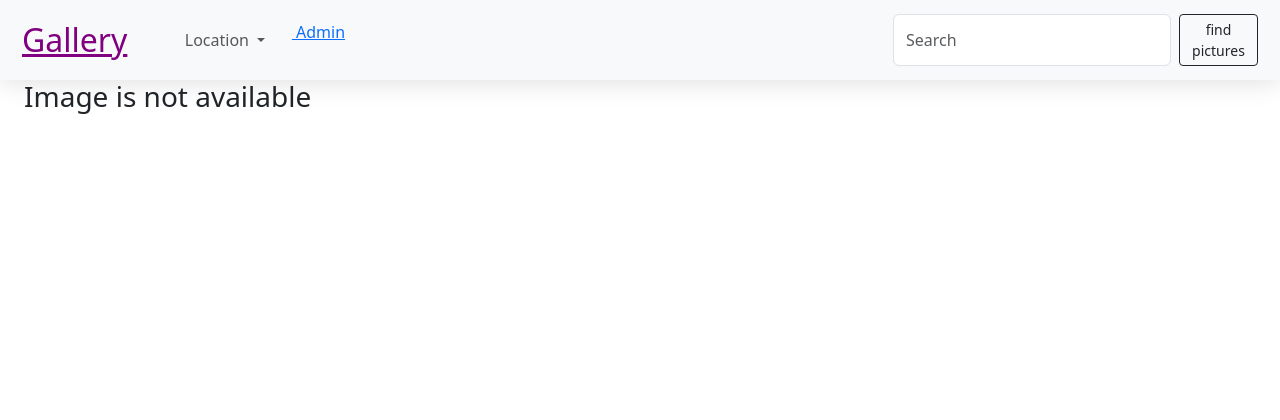
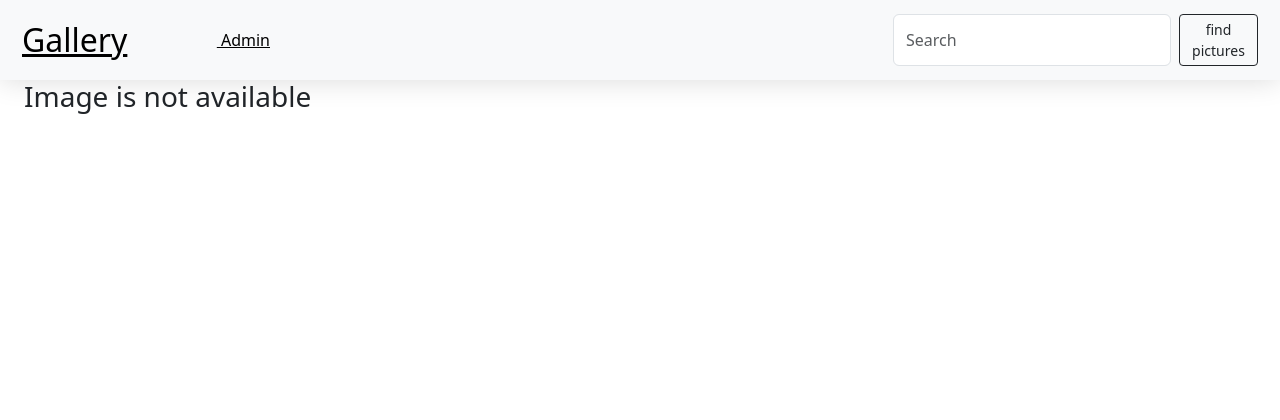
Before and after one commit to silvianjoki/pictures, a Django app: page / in a window 1280 px wide. Shown: the top 420 px of the page. Run offline with Django 4.2, Linux system fonts and the light colour scheme; some libraries are stand-ins or nearby versions.

Commit message:
update cards

```diff
--- a/apictures/templates/navbar.html
+++ b/apictures/templates/navbar.html
@@ -1,6 +1,6 @@
 <nav class="navbar navbar-expand-lg navbar-light bg-light">
     <div class="container-fluid">
-        <a href="{% url 'home' %}" class="nav-item is-active" active-color="purple" style= 'font-size:2rem; padding-right:4%; color:purple;'  id="brand">Gallery</a>
+        <a href="{% url 'home' %}" class="nav-item is-active" active-color="purple" style= 'font-size:2rem; padding-right:4%; color:black;'  id="brand">Gallery</a>
         <button class="navbar-toggler" type="button" data-bs-toggle="collapse" data-bs-target="#navbarSupportedContent" aria-controls="navbarSupportedContent" aria-expanded="false" aria-label="Toggle navigation">
             <span class="navbar-toggler-icon"></span>
         </button>
@@ -8,7 +8,7 @@
             <ul class="navbar-nav me-auto mb-2 mb-lg-0">
 
 
-                <li class="nav-item dropdown">
+                {% comment %} <li class="nav-item dropdown">
                     <a class="nav-link dropdown-toggle" style= 'padding-right:20%;' id="navbarDropdownMenuLink-333" data-toggle="dropdown"
                         aria-haspopup="true" aria-expanded="false">Location
                     </a>
@@ -17,11 +17,11 @@
                         <a class="dropdown-item" href="{% url 'location' name=locations.name %}"><p>{{locations.name}}</p></a>
                         {% endfor %}
                     </div>
-                </li>
+                </li> {% endcomment %}
 
                 <li class="nav-item">
 
-                    <a href="/admin" style= 'padding-left: 50%;' class="nav-item" active-color="rebeccapurple">&nbsp;Admin</a>
+                    <a href="/admin" style= 'font-size:1rem; padding-left:40px; color:black;' class="nav-item" active-color="rebeccapurple">&nbsp;Admin</a>
                 </li>
 
             </ul>
```
